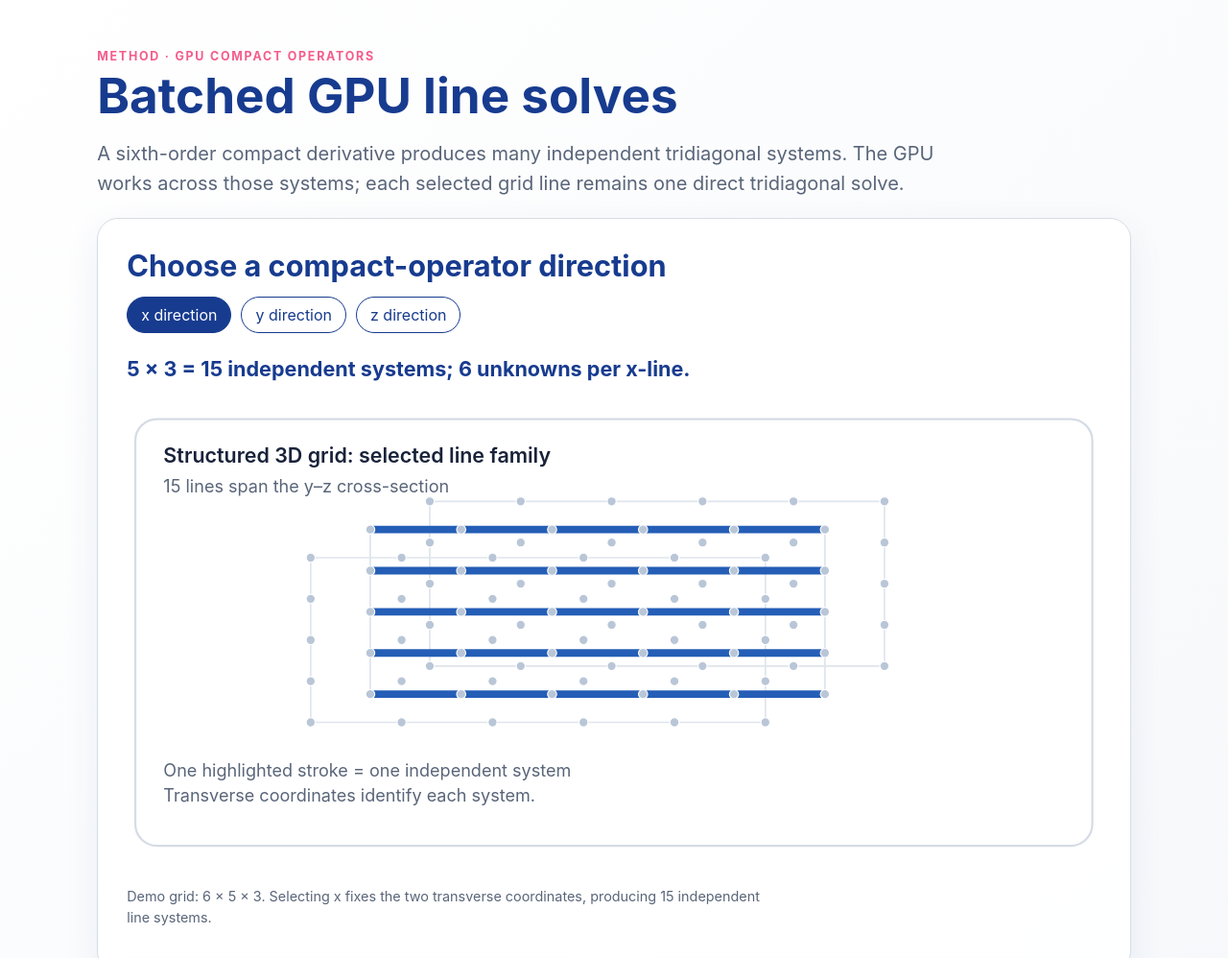
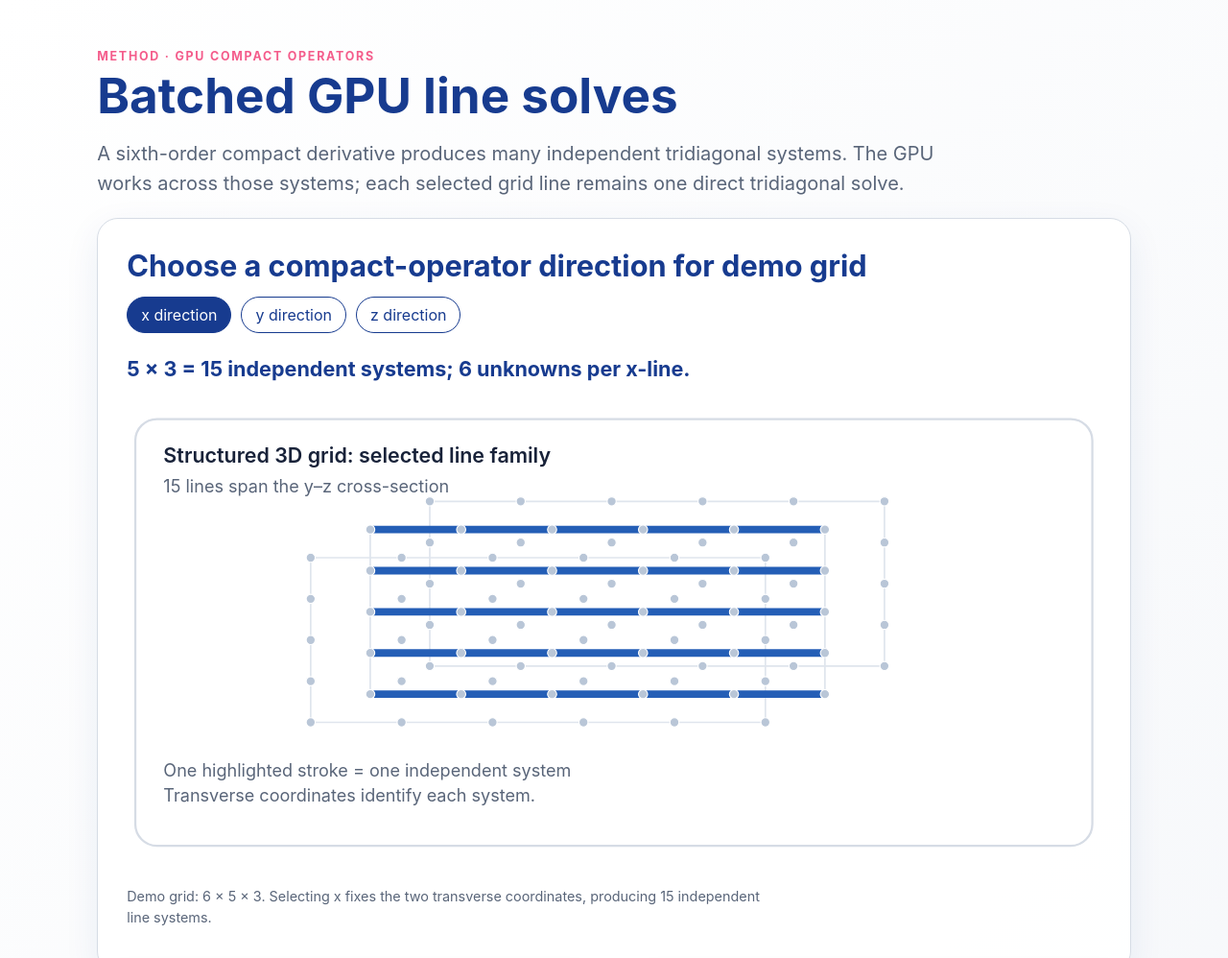
Before and after one commit to zeyveli/iac-2026-iposter, a website with bundled scripts: page pages/batching/index.html in a window 1280 px wide. Shown: the top 998 px of the page at 96% size. Built offline with nearby package versions, Linux system fonts and the light colour scheme.

Commit message:
Update section title for demo grid clarity

```diff
--- a/pages/batching/index.html
+++ b/pages/batching/index.html
@@ -21,7 +21,7 @@
       <p class="lede">A sixth-order compact derivative produces many independent tridiagonal systems. The GPU works across those systems; each selected grid line remains one direct tridiagonal solve.</p>
 
       <section class="card" aria-labelledby="direction-title">
-        <h2 id="direction-title">Choose a compact-operator direction</h2>
+        <h2 id="direction-title">Choose a compact-operator direction for demo grid</h2>
         <div class="controls" role="group" aria-label="Line direction">
           <button type="button" data-direction="x" aria-pressed="true">x direction</button>
           <button type="button" data-direction="y" aria-pressed="false">y direction</button>
```
